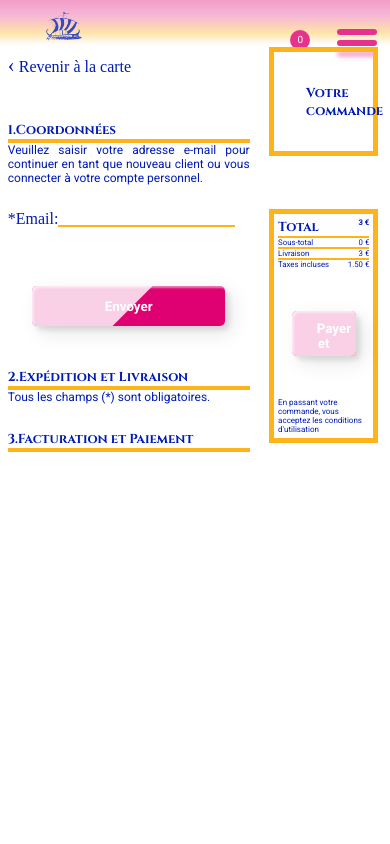
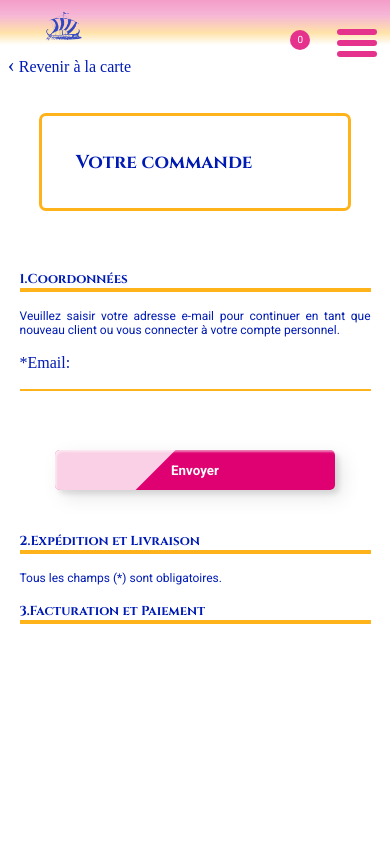
Before and after one commit to Chlopes92/OdysseeCulinaire, a React (Create React App) app: page /form in a window 390 px wide. Shown: the top 844 px of the page. Built offline with nearby package versions, Linux system fonts and the light colour scheme.

Commit message:
responsive

```diff
--- a/src/components/ProductCard/ProductCard.module.css
+++ b/src/components/ProductCard/ProductCard.module.css
@@ -42,8 +42,8 @@
 }
 
 .img {
-    width: 21vw;
-    /* height: 27vh; */
+    width: 26vw;
+    height: 30vh;
     margin : 0 4vw 0 2vw;
     box-shadow: .3vw .3vw .5vw 0px rgba(0, 27, 180, 0.47);
 }
@@ -71,6 +71,13 @@
     display: flex;
 }
 
+.sizeImage{
+    width: 60%;
+    /* height: 100%; */
+    object-fit: cover;
+
+}
+
 @media (max-width: 900px) {
     /*  414px pour cibler la largeur de l'iPhone */
   .pickerFlex {
@@ -83,6 +90,7 @@
 
     .img {
         width: 33vw;
+        height: 22vh;
     }
 
     .icons {
--- a/src/components/ProductCard/ProductCard.tsx
+++ b/src/components/ProductCard/ProductCard.tsx
@@ -13,11 +13,14 @@ const ProductCard = () => {
         {products.map((p) => (
           <li className={`${style.flex} `} key={p.id}>
             {/* Image du produit */}
-            <img
+            <div className={style.sizeImage}>
+              <img
               className={style.img}
               src={p.product.img.src}
               alt={p.product.title}
             />
+            </div>
+
             {/* Section affiche le nom du produit, inclus et extras */}
             <section>
               <div className={style.title}>
--- a/src/components/ProductItem/ProductItem.module.css
+++ b/src/components/ProductItem/ProductItem.module.css
@@ -1,4 +1,4 @@
-article{
+.article{
     background: rgba(255, 255, 255, 0.58);
     backdrop-filter: blur(2px);
     position: relative;
--- a/src/components/ProductItem/ProductItem.tsx
+++ b/src/components/ProductItem/ProductItem.tsx
@@ -48,7 +48,7 @@ const ProductItem = (props: ProductItemProps) => {
       <Link to={`/products/${product.id}`}>
         <img className={style.size} src={img.src} alt={img.alt} />
       </Link>
-      <article>
+      <article className={style.article}>
         <p className={style.text}>{title}</p>
         <p className={style.text}>{price}€</p>
       </article>
--- a/src/index.css
+++ b/src/index.css
@@ -20,7 +20,10 @@ a, ul{
 h1, h2, h3, h4 {
   color : var(--blue);
   font-family: 'Cinzel', serif;
-  font-size: clamp(13px, 2vw, 30px);
+}
+
+h1, h2{
+   font-size: clamp(13px, 2vw, 30px);
 }
 
 p{
--- a/src/pages/FormPage.module.css
+++ b/src/pages/FormPage.module.css
@@ -2,6 +2,7 @@
 
 .page {
     display: flex;
+    flex-direction: row-reverse;
     margin-top: 8vh;
 }
 
@@ -18,6 +19,7 @@
 
 .flex {
     display: flex;
+    margin: 2vh 0;
 }
 .flex label {
     margin-bottom: 15px;
@@ -27,7 +29,7 @@
 /* Recap comprend cart et totalPrice*/
 
 .recap{
-    width: 30%;
+    width: 30vw;
     margin: 2vw;
     height: 100vh;
 
@@ -39,26 +41,28 @@
  /*Cart */
 
  .cart {
-    border : var(--gold) solid 5px;
-    margin-bottom: 15vh;
+    border : var(--gold) solid 3px;
+    margin-bottom: 7vh;
+    border-radius: 7px;
+    padding: 2vh;
  }
 
 
 
  .productCard article {
     /* border: red solid 2px; */
-    margin: 2vh auto;
+    margin: 1rem -8px 7px 0;
     display:flex;
     justify-content: space-around;
     align-items: space-around;
-    width: 95%;
+    /* width: 8vw; */
+    height: 12vh;
  }
 
  .productCard article img {
     box-sizing: border-box;
-    max-width:10vw;
-    height: 10vh;
-    object-fit:fill;
+    width: 9vw;
+    height: 12vh;
 
 }
 
@@ -67,9 +71,9 @@
     /* border :green solid 1px; */
     display: flex;
     flex-direction: column;
-    justify-content: space-between;
-    margin: 0 2vh;
-    width: 80%;
+    /* justify-content: space-between; */
+    margin: 0px 0px 4px 11px;
+    width: 37%;
     font-size: clamp(10px, 2vh, 15px);
 
  }
@@ -88,12 +92,13 @@
 
 
 .totalPrice {
-    border : var(--gold) solid 5px;
-    height: 50vh;
+    border : var(--gold) solid 3px;
+    border-radius: 7px;
+    height: 40vh;
     display:flex;
     flex-direction: column;
     justify-content: space-around;
-    padding: 1vw;
+    padding: 2vw;
 }
 
 .totalPrice hr{
@@ -117,12 +122,13 @@ border: var(--gold) solid 0.2px;
 
 /* Partie Formulaire*/
 .formulaire {
-    width: 70%;
-    margin: 2vw;
+    /* width: 70%; */
+    margin: 6vw 2vw 5vw 0;
+    width: 62vw;
 }
 .formulaire .small{
     font-size: 12px;
-    margin-bottom: 3vh;
+    margin: 2vh 0vh;
     text-align: justify;
 }
 
@@ -345,4 +351,56 @@ border: var(--gold) solid 0.2px;
         transform: scale(50) rotate(45deg);
         opacity: 0;
     }
+
+
 }
+
+@media(max-width: 1027px){
+    .totalPrice{
+        display: none;
+    }
+
+    .page {
+        display: block;
+    }
+
+    .recap{
+        width: 80%;
+        margin: auto;
+        height: 25%;
+    }
+
+    .formulaire {
+        width: 90%;
+        margin: auto;
+    }
+
+    .flexMobile{
+        display: flex ;
+        flex-direction: column;
+
+    }
+
+    .displayContent{
+        display: contents;
+    }
+
+    .productCard article{
+        width: auto;
+        margin-right: 70px;
+        margin-left: 70px;
+
+    }
+
+    .productCard article img {
+        box-sizing: border-box;
+        width: 18vw;
+        height: 12vh;
+
+    }
+
+    .cart {
+        padding: auto;
+     }
+
+}
--- a/src/pages/FormPage.tsx
+++ b/src/pages/FormPage.tsx
@@ -55,6 +55,73 @@ const FormPage = () => {
 
             <div className={style.page} >
 
+                {/* Section recap et prix total */}
+                < section className={style.recap} >
+
+                    <article className={style.cart}>
+                        <h3>Votre commande</h3>
+
+                        {/* Affiche les articles du panier */}
+                        <div className={style.productCard}>
+                            {products.map((p) =>
+                                <article>
+                                    <img src={p.product.img.src} alt={p.product.img.alt} width="150px" />
+                                    <div className={style.infosProductCard} >
+                                        <h4>{p.product.title}</h4>
+                                        <div>
+
+                                            <p>{p.product.price}€</p>
+                                            <p>QTE: {p.quantity}</p>
+                                        </div>
+
+                                    </div>
+                                    <button onClick={() => removeProduct(p.product)}>SUPPRIMER</button>
+                                </article>
+                            )}
+                        </div>
+                    </article>
+
+                    <article className={style.totalPrice}>
+                        <div className={style.total}>
+
+                            {/* Total correspond au prix du panier + livraison */}
+                            <h4>Total</h4>
+                            <p><strong>{total + 3}  €</strong></p>
+                        </div>
+                        <hr />
+
+                        {/* Sous-total correspond au prix du panier */}
+                        <div className={style.total}>
+                            <p>Sous-total</p>
+                            <p>{total} €</p>
+                        </div>
+                        <hr />
+
+                        {/* Livraison 2€ */}
+                        <div className={style.total}>
+                            <p>Livraison</p>
+                            <p>3 €</p>
+                        </div>
+                        <hr />
+
+                        {/* Taxes 1,20€ */}
+                        <div className={style.total}>
+                            <p>Taxes incluses</p>
+                            <p>1.50 €</p>
+                        </div>
+
+                        {/* Bouton ne fonctionne que si tout le formulaire est valide */}
+                        {(isValid && deliveryValid) || !statusChecked
+                            ? (<NavLink to="/order"><Button title="Payer et passer votre commande" /></NavLink>)
+                            : <Button title="Payer et passer votre commande" />
+                        }
+
+                        <p className={style.small}>En passant votre commande, vous acceptez les conditions d'utilisation
+                        </p>
+
+                    </article>
+                </section >
+
                 <section className={style.formulaire}>
 
                     {/* Partie Coordonnées */}
@@ -67,7 +134,7 @@ const FormPage = () => {
                         console.log("data", data)
                     })}>
                         <div>
-                            <div className={style.flex}>
+                            <div className={`${style.flex} ${style.displayContent}`}>
                                 <label htmlFor="email">*Email:</label>
                                 {/* {required : "Ce champ est obligatoire"} permet d'avoir le focus sur l'input et rend le champ obligatoire */}
                                 <input {...register("email", {
@@ -103,13 +170,13 @@ const FormPage = () => {
                     })}>
 
 
-                        <div>
+                        <div className={style.flexMobile}>
 
-                            <div className={style.flex}>
+                            <div className={`${style.flex} ${style.displayContent}`}>
 
                                 {/* Nom */}
 
-                                <label htmlFor="nom">* Nom:</label>
+                                <label htmlFor="nom" >* Nom:</label>
                                 <input {...register("nom", { required: "Le Nom est obligatoire" })} id="nom" />
 
                                 {/* Prenom */}
@@ -121,14 +188,14 @@ const FormPage = () => {
 
 
                             {/* Pays */}
-                            <div className={style.flex}>
+                            <div className={`${style.flex} ${style.displayContent}`}>
                                 <label htmlFor="pays">* Pays / Région :</label>
                                 <input {...register("pays", { required: "Le Pays est obligatoire" })} id="pays" />
                             </div>
                             {errors.pays && <p className={style.errorMessage}>{errors.pays.message}</p>}
 
                             {/* Adresse */}
-                            <div className={style.flex}>
+                            <div className={`${style.flex} ${style.displayContent}`}>
                                 <label htmlFor="adresse">* Adresse :</label>
                                 <input {...register("adresse", { required: "L'Adresse est obligatoire" })} id="adresse" />
                             </div>
@@ -136,12 +203,12 @@ const FormPage = () => {
 
 
                             {/* Compléments d'adresse */}
-                            <div className={style.flex}>
+                            <div className={`${style.flex} ${style.displayContent}`}>
                                 <label htmlFor="etage">Etage,esc,bat :</label>
                                 <input {...register("etage")} id="etage" />
                             </div>
 
-                            <div className={style.flex}>
+                            <div className={`${style.flex} ${style.displayContent}`}>
                                 {/* Code Postal */}
                                 <label htmlFor="codePostal">* Code postal:</label>
                                 <input {...register("codePostal", { required: "Le Code Postal est obligatoire", minLength: { value: 5, message: "Vous avez renseigné moins de 5 caractères pour le code postal" } })} id="codePostal" />
@@ -157,7 +224,7 @@ const FormPage = () => {
 
 
                             {/* Téléphone */}
-                            <div className={style.flex}>
+                            <div className={`${style.flex} ${style.displayContent}`}>
                                 <label htmlFor="telephone">* Téléphone :</label>
                                 <input {...register("telephone", { required: "Le Téléphone est obligatoire" })} id="telephone" />
                             </div>
@@ -216,7 +283,7 @@ const FormPage = () => {
 
                             </div>
 
-                            { statusChecked &&
+                            {statusChecked &&
                                 <div>
                                     <hr className={style.trait} />
 
@@ -234,7 +301,7 @@ const FormPage = () => {
                                         <div>
 
                                             {/* Numéro de carte */}
-                                    <div className={style.flex}>
+                                            <div className={`${style.flex} ${style.displayContent}`}>
                                                 <label htmlFor="cartNumber">* Numéro de la carte:</label>
                                                 <input {...register("cartNumber", {
                                                     required: "Le Numéro de carte est obligatoire", pattern: {
@@ -246,7 +313,7 @@ const FormPage = () => {
                                             {errors.cartNumber && <p className={style.errorMessage}>{errors.cartNumber.message}</p>}
 
                                             {/* Titulaire de la carte */}
-                                    <div className={style.flex}>
+                                            <div className={`${style.flex} ${style.displayContent}`}>
                                                 <label htmlFor="titulaire">* Titulaire de la carte:</label>
                                                 <input {...register("titulaire", { required: "Le Nom Prénom du titulaire de la carte est obligatoire" })} id="titulaire" />
                                             </div>
@@ -254,7 +321,7 @@ const FormPage = () => {
 
 
 
-                                    <div className={style.flex}>
+                                            <div className={`${style.flex} ${style.displayContent}`}>
 
                                                 {/* Date d'expiration de la carte */}
                                                 <label htmlFor="expirationDate">* Date d'expiration:</label>
@@ -284,7 +351,7 @@ const FormPage = () => {
 
 
                                         {isValid
-                                    ? (<NavLink to="/order"><button type="submit">Payer et passer commande</button></NavLink>)
+                                            ? (<NavLink to="/order"><button type="submit" className={`${style.btn} ${style.custom_btn}`}>Payer et passer commande</button></NavLink>)
                                             : <button type="submit" className={`${style.btn} ${style.custom_btn}`}>Payer et passer commande</button>
                                         }
 
@@ -293,85 +360,18 @@ const FormPage = () => {
 
                                 </div>}
 
-                            { !statusChecked && (<NavLink to="/order"><button type="submit" className={`${style.btn} ${style.custom_btn}`}>Payer et passer commande</button></NavLink>) }
+                            {!statusChecked && (<NavLink to="/order"><button type="submit" className={`${style.btn} ${style.custom_btn}`}>Payer et passer commande</button></NavLink>)}
                             <br />
                             <p className={style.small}>En cliquant sur «Payer», je confirme avoir lu et accepté les conditions générales de vente et j'accepte le traitement de mes données personnelles par LOdyssée Culinaire dans les thermes énoncés des conditions générales de vente, dans les objectifs détaillés de votre Déclaration de Confidentialité et dans la gestion de ma commande. Si j'ai moins de 16 ans, je confirme avoir le consentement parental pour divulguer mes données personnelles. Conformément aux lois et réglementations en vigueur, vous avez le droit d'accéder, de corriger et de supprimer toutes les données qui peuvent vous concerner. Vous pouvez également nous demander de ne pas vous envoyer de communications personnalisées sur nos produits et services. Ce droit peut être exercé à tout moment en nous envoyant un avis à notre section Contact dans notre Déclaration de Confidentialité.
                             </p>
 
                         </div>
                     }
+                <img className={style.dyonisos} src="image\icons\dionysos.png" alt="Dyonisos" />
 
                 </section >
+            </div >
 
-
-            {/* Section recap et prix total */ }
-            < section className = { style.recap } >
-
-                    <article className={style.cart}>
-                        <h3>Votre commande</h3>
-
-                        {/* Affiche les articles du panier */}
-                        <div className={style.productCard}>
-                            {products.map((p) =>
-                                <article>
-                                    <img src={p.product.img.src} alt={p.product.img.alt} width="150px" />
-                                    <div className={style.infosProductCard} >
-                                        <h4>{p.product.title}</h4>
-                                        <div>
-
-                                            <p>{p.product.price}€</p>
-                                            <p>QTE : {p.quantity}</p>
-                                        </div>
-
-                                    </div>
-                                    <button onClick={() => removeProduct(p.product)}>SUPPRIMER</button>
-                                </article>
-                            )}
-                        </div>
-                    </article>
-
-                    <article className={style.totalPrice}>
-                        <div className={style.total}>
-
-                            {/* Total correspond au prix du panier + livraison */}
-                            <h4>Total</h4>
-                            <p><strong>{total + 3}  €</strong></p>
-                        </div>
-                        <hr />
-
-                        {/* Sous-total correspond au prix du panier */}
-                        <div className={style.total}>
-                            <p>Sous-total</p>
-                            <p>{total} €</p>
-                        </div>
-                        <hr />
-
-                        {/* Livraison 2€ */}
-                        <div className={style.total}>
-                            <p>Livraison</p>
-                            <p>3 €</p>
-                        </div>
-                        <hr />
-
-                        {/* Taxes 1,20€ */}
-                        <div className={style.total}>
-                            <p>Taxes incluses</p>
-                            <p>1.50 €</p>
-                        </div>
-
-                        {/* Bouton ne fonctionne que si tout le formulaire est valide */}
-                        {(isValid && deliveryValid) || !statusChecked
-                            ? (<NavLink to="/order"><Button title="Payer et passer votre commande" /></NavLink>)
-                            : <Button title="Payer et passer votre commande" />
-                        }
-
-                        <p className={style.small}>En passant votre commande, vous acceptez les conditions d'utilisation
-                        </p>
-
-                    </article>
-                    <img className={style.dyonisos} src="image\icons\dionysos.png" alt="Dyonisos" />
-                </section >
-            </div >
 
 
         </>
```
Lines whose indentation alone changed are shown as unchanged.
